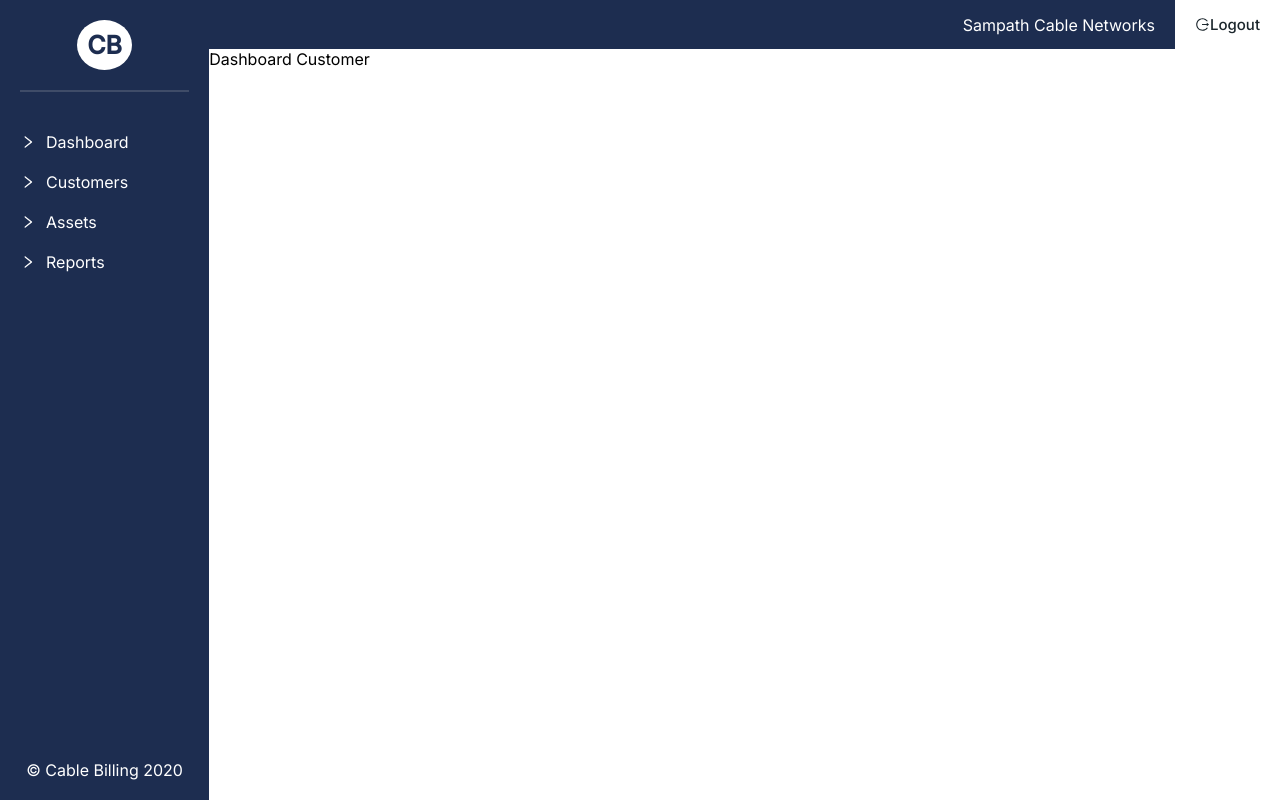
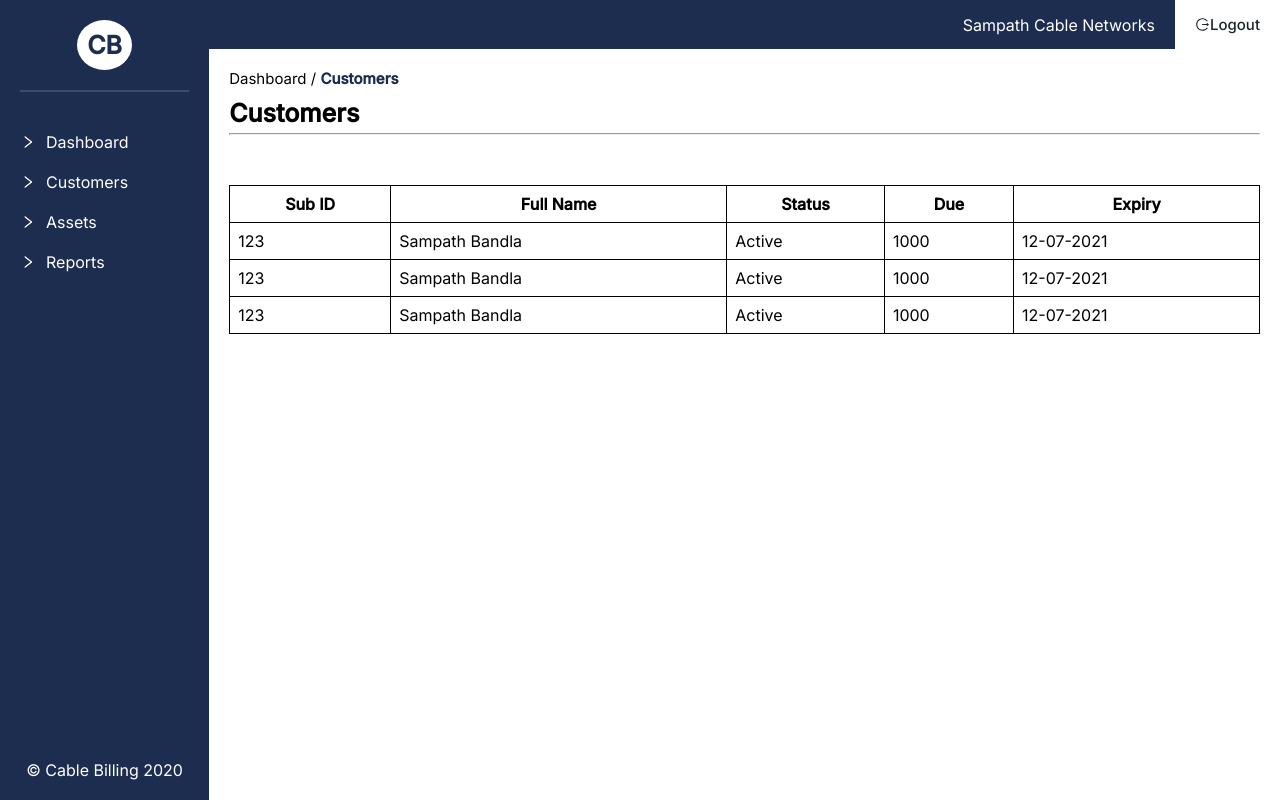
Before and after one commit to sampathbandla/cb-frontend, a React (Create React App) app: page /customer in a window 1280 px wide. Built offline with nearby package versions, Linux system fonts and the light colour scheme.

Commit message:
Small changes to table css

```diff
--- /dev/null
+++ b/src/pages/dashboard/css/customer.scss
@@ -0,0 +1,13 @@
+.customer
+{
+    padding: 20px;
+    .customer___title
+    {
+        margin-top: 10px;
+        margin-bottom: 5px;
+    }
+    table
+    {
+        margin-top: 50px;
+    }
+}
--- a/src/pages/dashboard/css/index.scss
+++ b/src/pages/dashboard/css/index.scss
@@ -94,9 +94,12 @@
             box-shadow: 0px 0px 6px 0px rgba(0, 0, 0, 0.445);
             table
             {
-                width: 100%;
                 text-align: left;
                 border-collapse: collapse;
+                margin-top: 20px;
+                display: table;
+                overflow: auto;
+                width: 100%;
                 thead
                 {
                     tr
--- a/src/pages/dashboard/customer.js
+++ b/src/pages/dashboard/customer.js
@@ -1,7 +1,102 @@
 import React from "react";
+import { useTable } from "react-table";
+import "./css/customer.scss";
 
 function Customer() {
-	return <div>Dashboard Customer</div>;
+	const columns = React.useMemo(
+		() => [
+			{
+				Header: "Sub ID",
+				accessor: "subid"
+			},
+			{
+				Header: "Full Name",
+				accessor: "fullName"
+			},
+			{
+				Header: "Status",
+				accessor: "status"
+			},
+			{
+				Header: "Due",
+				accessor: "due"
+			},
+			{
+				Header: "Expiry",
+				accessor: "expiry"
+			}
+		],
+		[]
+	);
+	const data = React.useMemo(() => [
+		{
+			subid: "123",
+			fullName: "Sampath Bandla",
+			status: "Active",
+			due: "1000",
+			expiry: "12-07-2021"
+		},
+		{
+			subid: "123",
+			fullName: "Sampath Bandla",
+			status: "Active",
+			due: "1000",
+			expiry: "12-07-2021"
+		},
+		{
+			subid: "123",
+			fullName: "Sampath Bandla",
+			status: "Active",
+			due: "1000",
+			expiry: "12-07-2021"
+		}
+	]);
+	const tableInstance = useTable({ columns, data });
+	const {
+		getTableProps,
+		getTableBodyProps,
+		headerGroups,
+		rows,
+		prepareRow
+	} = tableInstance;
+	return (
+		<div className="customer">
+			<p className="breadcumb">
+				Dashboard / <span>Customers</span>
+			</p>
+			<h1 className="customer___title">Customers</h1>
+			<hr />
+			<table {...getTableProps()}>
+				<thead>
+					{headerGroups.map(headerGroup => (
+						<tr key="" {...headerGroup.getHeaderGroupProps()}>
+							{headerGroup.headers.map(column => (
+								<th key="" {...column.getHeaderProps()}>
+									{column.render("Header")}
+								</th>
+							))}
+						</tr>
+					))}
+				</thead>
+				<tbody {...getTableBodyProps()}>
+					{rows.map(row => {
+						prepareRow(row);
+						return (
+							<tr key="" {...row.getRowProps()}>
+								{row.cells.map(cell => {
+									return (
+										<td key="" {...cell.getCellProps()}>
+											{cell.render("Cell")}
+										</td>
+									);
+								})}
+							</tr>
+						);
+					})}
+				</tbody>
+			</table>
+		</div>
+	);
 }
 
 export default Customer;
--- a/src/styles/assets.scss
+++ b/src/styles/assets.scss
@@ -56,3 +56,28 @@ $mobielWidth: 800px;
         display: block;
     }
 }
+table {
+    border-spacing: 0;
+    border: 1px solid black;
+    width: 100%;
+    border-collapse: collapse;
+    tr {
+        :last-child {
+        td {
+            border-bottom: 0;
+        }
+        }
+    }
+
+    th,
+    td {
+        margin: 0;
+        padding: 0.5rem;
+        border-bottom: 1px solid black;
+        border-right: 1px solid black;
+
+        :last-child {
+        border-right: 0;
+        }
+    }
+}
```
